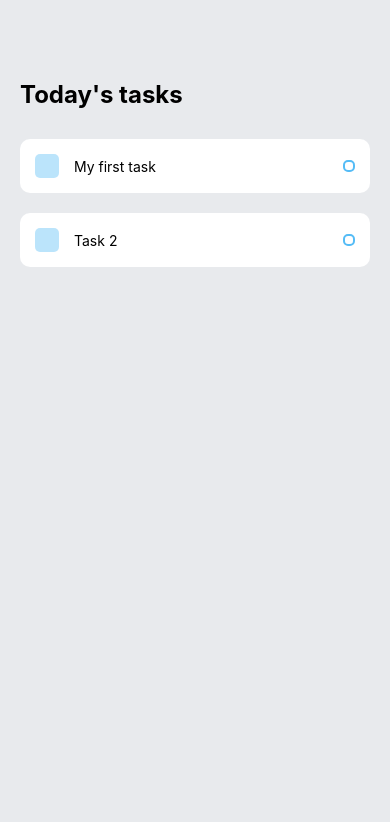
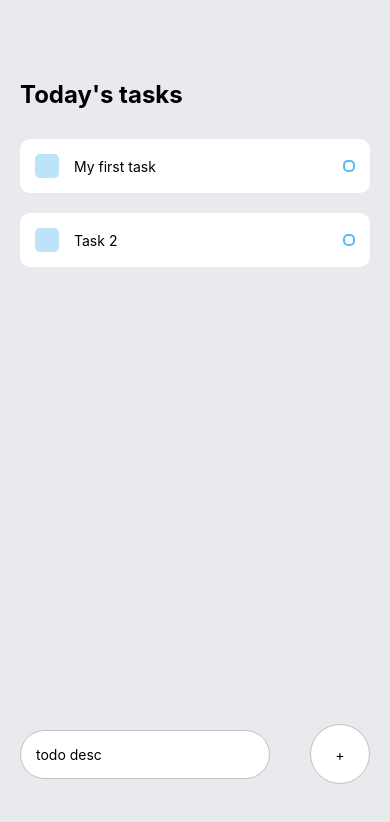
Before and after one commit to tsbrun/todoList, a React Native app: screen / in a window 390 px wide. Shown: the top 822 px of the page. Built offline with nearby package versions, Linux system fonts and the light colour scheme.

Commit message:
feat: style todo input

```diff
--- a/App.js
+++ b/App.js
@@ -1,4 +1,4 @@
-import { StyleSheet, Text, View } from 'react-native';
+import { KeyboardAvoidingView, Platform, StyleSheet, Text, TouchableOpacity, View, TextInput } from 'react-native';
 import Task from "./components/Task";
 
 export default function App() {
@@ -16,6 +16,20 @@
         </View>
 
       </View>
+
+      {/* Write a task */}
+      <KeyboardAvoidingView
+        behavior={Platform.OS === "ios" ? "padding" : "height"}
+        style={styles.writeTaskWrapper}
+      >
+        <TextInput style={styles.input} placeholder="todo desc" />
+
+        <TouchableOpacity >
+          <View style={styles.addWrapper}>
+            <Text style={styles.addText}>+</Text>
+          </View>
+        </TouchableOpacity>
+      </KeyboardAvoidingView>
 
     </View>
   );
@@ -37,4 +51,32 @@
   tasks: {
     marginTop: 30,
   },
+  writeTaskWrapper: {
+    position: "absolute",
+    bottom: 60,
+    width: "100%",
+    flexDirection: "row",
+    justifyContent: "space-around", // space on all sides of each element; separates them from each other and the window
+    alignItems: "center",
+  },
+  input: {
+    paddingVertical: 15,
+    paddingHorizontal: 15,
+    backgroundColor: "#FFF",
+    borderRadius: 60,
+    borderColor: "#C0C0C0",
+    borderWidth: 1,
+    width: 250,
+  },
+  addWrapper: {
+    width: 60,
+    height: 60,
+    backgroundColor: "#FFF",
+    borderRadius: 60,
+    borderColor: "#C0C0C0",
+    borderWidth: 1,
+    justifyContent: "center",
+    alignItems: "center",
+  },
+  addText: {},
 });
```
Lines whose indentation alone changed are shown as unchanged.
